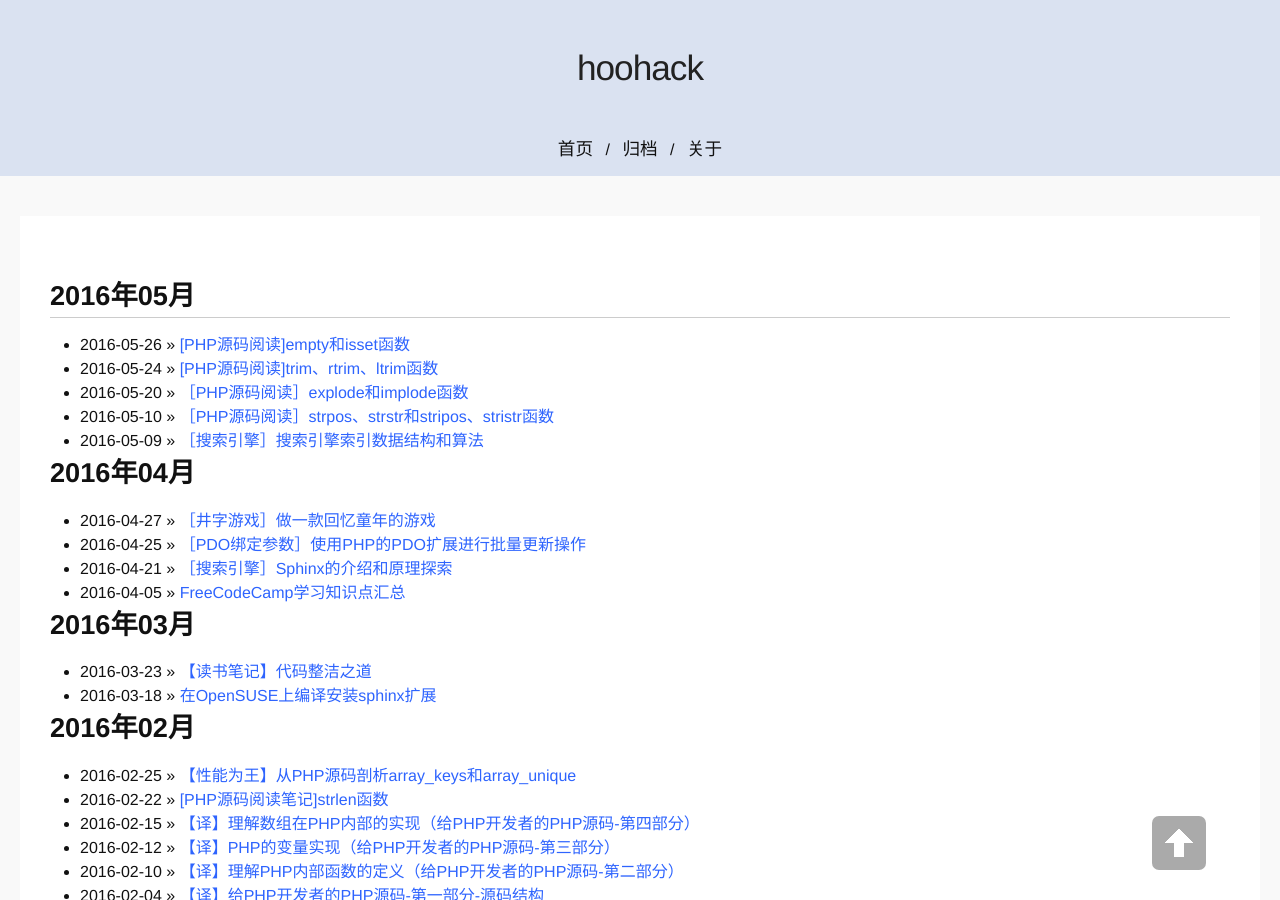
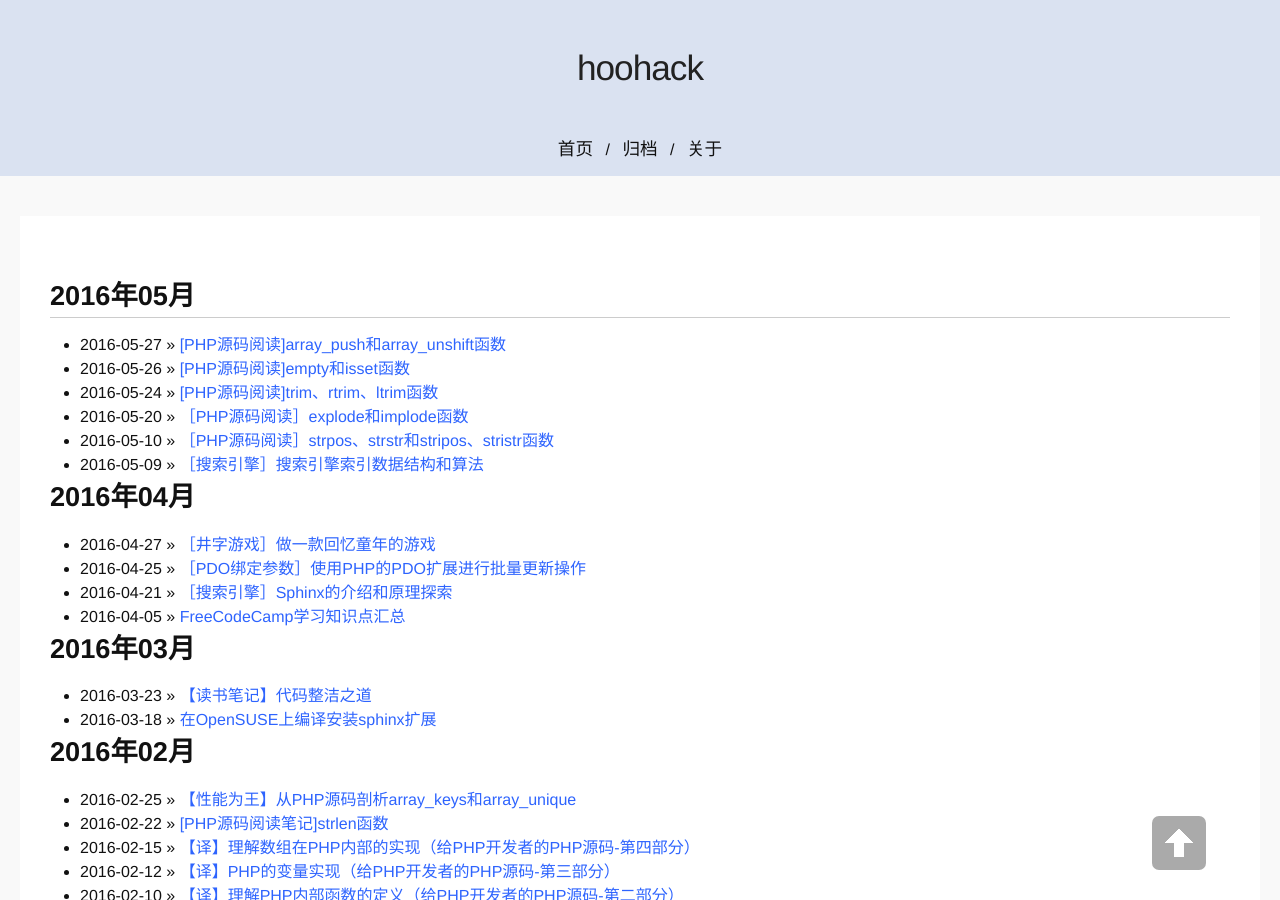
Before and after one commit to hoohack/hoohack.github.io, a Jekyll site: the page built from archives.md, in a window 1280 px wide and 900 px high. Built offline with Jekyll 4.4.1, drawn with Linux system fonts in a browser that asks for light colours; comment, search, counter and statistics services are not loaded; some of the changed lines change nothing that is shown.

Commit message:
new post

```diff
--- /dev/null
+++ b/_posts/2016/2016-05-27-php-source-code-array-push-array-unshift.md
@@ -0,0 +1,90 @@
+---
+layout: post
+title: "[PHP源码阅读]array_push和array_unshift函数"
+date: '2016-05-27'
+author: Hector
+categories: PHP
+excerpt: 'php,c,PHP源码分析,源码学习,PHP源码,array_push源码,array_unshift源码,php array_push源码,php array_unshift源码,php源码阅读,PHP源码阅读'
+keywords: 'php,c,PHP源码分析,源码学习,PHP源码,array_push源码,array_unshift源码,php array_push源码,php array_unshift源码,php源码阅读,PHP源码阅读'
+---
+
+在PHP中，在数组中添加元素也是一种很常用的操作，分别有在数组尾部和头部添加元素，看看PHP内部是如何实现数组插入的操作。
+
+
+我在github有对PHP源码更详细的注解。感兴趣的可以围观一下，给个star。[PHP5.4源码注解](https://github.com/hoohack/read-php-src)。可以通过[commit记录](https://github.com/hoohack/read-php-src/commits/master)查看已添加的注解。
+
+## array_push
+
+    int array_push ( array &$array , mixed $value1 [ , mixed $... ] )
+
+array_push函数将array参数看做一个栈，将传递进来的变量压倒array的尾部。array的长度随着被压进去的变量个数增加。下面的代码有意义的效果：
+
+     $array[] = $var;
+
+<!--more-->
+
+如果只需要添加一个元素到数组，使用$array[] 这种方式更好，因为这样做不用调用函数。
+
+### 运行示例
+
+    $arr = array();
+    array_push($arr, 1, 2, 3); // return 3; $arr = [1, 2, 3]
+
+### 运行步骤
+
+array_push函数相对比较简单，就相当于压栈操作，把array看做一个栈，然后对每一个参数，让其变成引用，引用数加一，然后添加它到数组的尾部。
+
+内部实现的流程图如下：
+
+![array_push流程图](http://7u2eqw.com1.z0.glb.clouddn.com/array_push.png)
+
+### 源码解读
+
+添加元素使用了**zend_hash_next_index_insert**函数，此函数是_zend_hash_next_index_insert函数的宏定义，这个函数是PHP内部实现数组的数据结构--哈希表包含的一些API，这个API用于追加元素到哈希表或者更新哈希表中已有的哈希值。此函数实现的流程图如下：
+
+![zend_insert](http://7u2eqw.com1.z0.glb.clouddn.com/zend_insert.png)
+
+
+## array_unshift
+
+    int arrat_unshift ( array &$array , mixed $value1 [ , mixed $... ] )
+
+array_unshift函数将数据元素插入到数组的头部，插入时是作为整体插入，因此后面的参数将保持同样的顺序。插入后所有的数值键名将修改为从零开始计数，所有的文字键名不变。
+
+### 运行示例
+
+    $arr = array(1, 2, 3);
+    array_unshift($arr, 4, 5, 6); // 4 5 6 1 2 3
+
+### 运行步骤
+
+> 1、调用php_splice将数据元素插入到数组头部，用新的哈希表替换就得哈希表并将其销毁
+>
+> 2、如果操作后的stack等于运行时的符号表，则重置哈希表的内部指针
+>
+> 3、stack指向新的哈希表，释放新的哈希表红箭，销毁就得哈希表
+
+### 源码解读
+
+由上面的步骤可知，array_unshift的核心步骤是php_splice函数。对于array_unshift函数，php_splice实现时新建一个哈希表out_hash，将需要插入的list数据先插入到out_hash中，然后再把原来的数组数据写入到out_hash中，这样实现在数组前面插入数据元素的功能。
+
+实现的效果图如下：
+
+![php_splice](http://7u2eqw.com1.z0.glb.clouddn.com/php_splice.png)
+
+## 小结
+
+要理解array_push函数的执行过程主要理解栈的思想即可，而array_unshift则是新建一个数组，然后将两数组合并为结果数组。
+这次阅读源码过程中，同时也研究了PHP中的哈希表数据结构及一些API，也给自己补充了一些哈希表的知识。学习到了PHP底层是使用双向链表做哈希冲突的处理，获益匪浅。日后再做关于PHP数据结构的分享。
+
+
+原创文章，文笔有限，才疏学浅，文中若有不正之处，万望告知。
+
+如果本文对你有帮助，**点收藏的同时也请点下推荐吧**，谢谢^_^
+
+
+
+我在github有对PHP源码更详细的注解。感兴趣的可以围观一下，给个star。[PHP5.4源码注解](https://github.com/hoohack/read-php-src)。可以通过[commit记录](https://github.com/hoohack/read-php-src/commits/master)查看已添加的注解。
+
+
+更多源码文章，欢迎访问个人主页继续查看：[hoohack](http://www.hoohack.me)
```
Also changed, not shown: _posts/2016/2016-05-26-php-source-code-empty-isset.md (line endings or trailing spaces).
